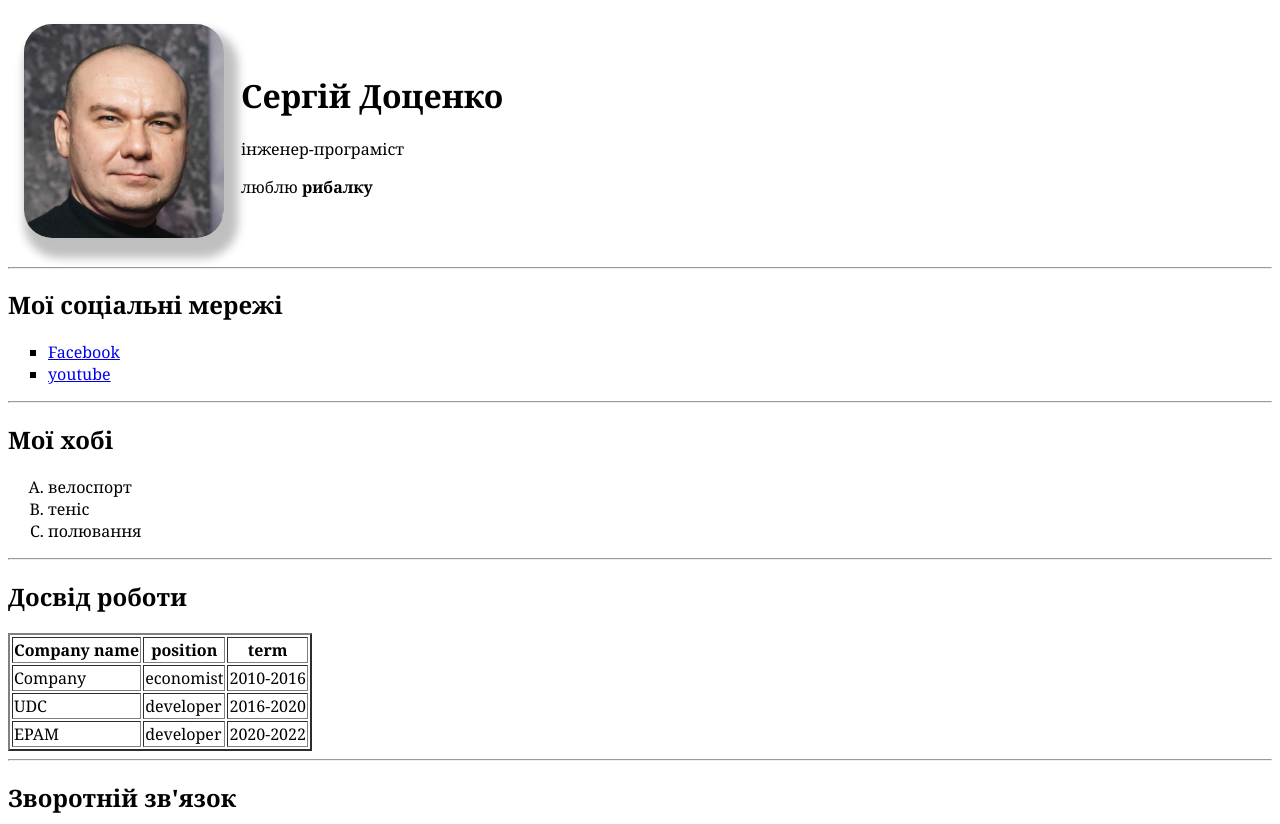
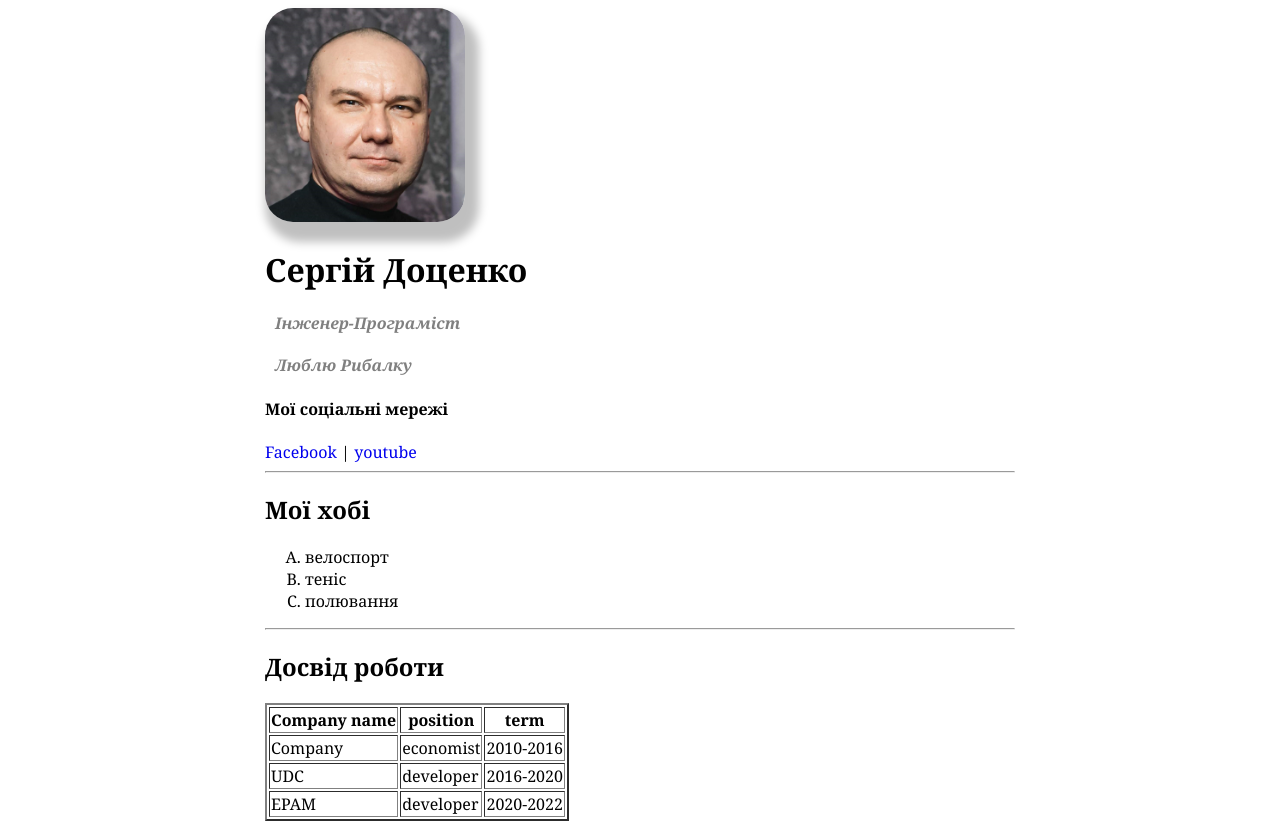
Before and after one commit to SVDotsenko/lesson2, a plain HTML site: page index.html in a window 1280 px wide. Shown: the top 824 px of the page. Drawn offline with Linux system fonts and the light colour scheme.

Commit message:
links styled

```diff
--- a/index.html
+++ b/index.html
@@ -7,33 +7,24 @@
 </head>
 
 <body>
-    <table cellspacing="15">
-        <tr>
-            <td>
+    <div class="container">
+        <div class="info">
             <img src="face.jpg" alt="моє фото" class="avatar">
-            </td>
-            <td>
+
             <h1>Сергій Доценко</h1>
-                <p>інженер-програміст</p>
-                <p>люблю <strong>рибалку</strong> </p>
-            </td>
-        </tr>
-    </table>
+            <p>інженер-програміст </p>
+            <p>люблю рибалку </p>
 
-    <hr>
-    <h2>Мої соціальні мережі</h2>
-    <ul type="square">
-        <li>
+            <h4>Мої соціальні мережі</h4>
+
             <a href="https://www.facebook.com/" target="_blank">
                 Facebook
             </a>
-        </li>
-        <li>
+            |
             <a href="https://www.youtube.com/c/SergeyDotsenk0">
                 youtube
             </a>
-        </li>
-    </ul>
+        </div>
         <hr>
         <h2>Мої хобі</h2>
         <ol type="A">
@@ -80,6 +71,7 @@
             <br>
             <input type="submit" value="відправити">
         </form>
+    </div>
 </body>
 
 </html>
--- a/styles.css
+++ b/styles.css
@@ -11,3 +11,36 @@ body {
   border-radius: 28px;
   box-shadow: 7px 13px 10px 7px rgb(0 0 0 / 25%);
 }
+
+.info p {
+  color: gray;
+  font-style: italic;
+  font-weight: bold;
+  text-decoration: none;
+  text-transform: capitalize;
+  /* letter-spacing: 15px; */
+  /* word-spacing: 42px; */
+  margin: 20px 10px;
+}
+
+.container {
+  max-width: 750px;
+  height: 100px;
+  margin: auto;
+}
+
+a {
+  text-decoration: none;
+}
+
+a:hover {
+  text-decoration: underline;
+}
+
+a:active {
+  color: yellow;
+}
+
+a:visited {
+  color: red;
+}
```
Lines whose indentation alone changed are shown as unchanged.
